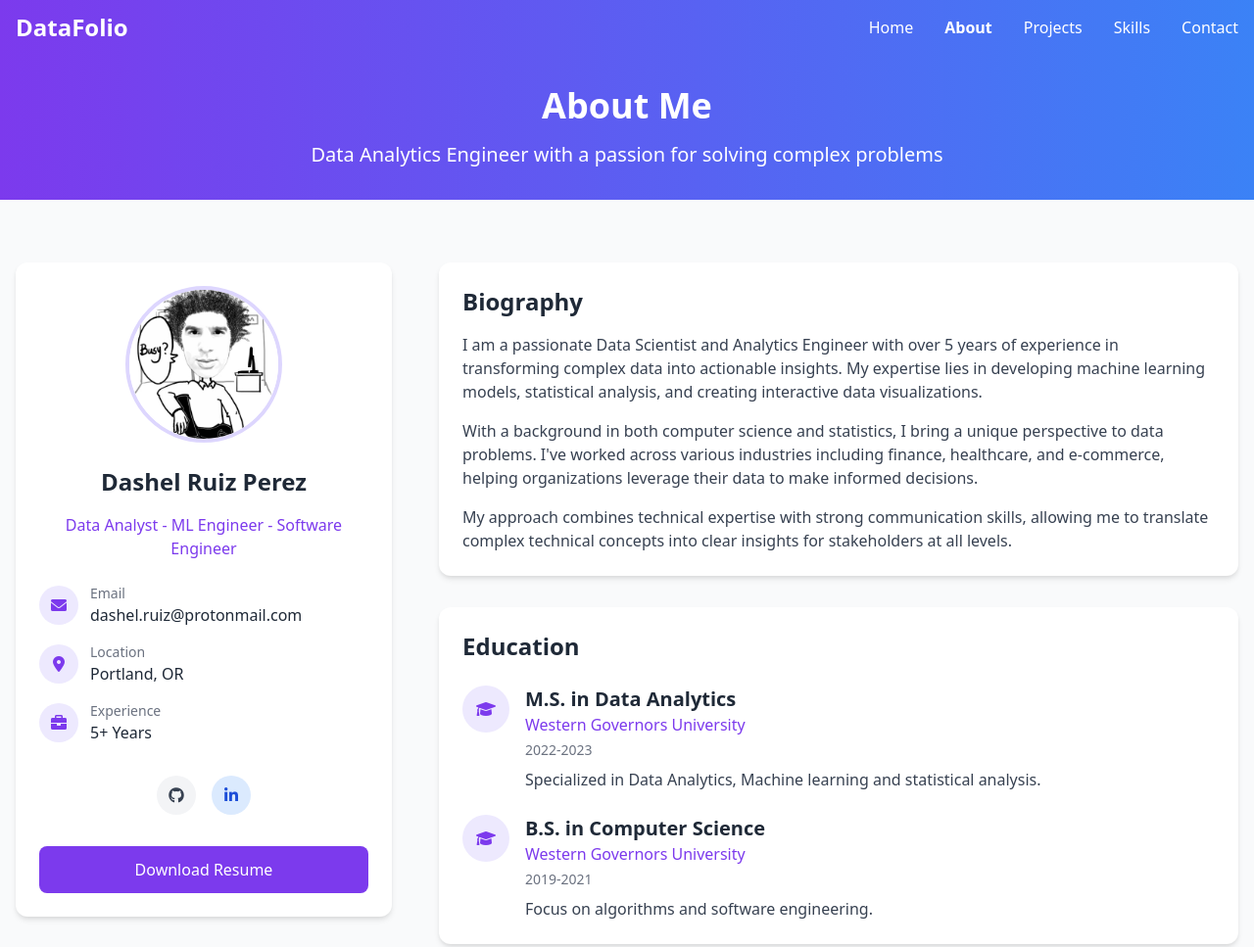
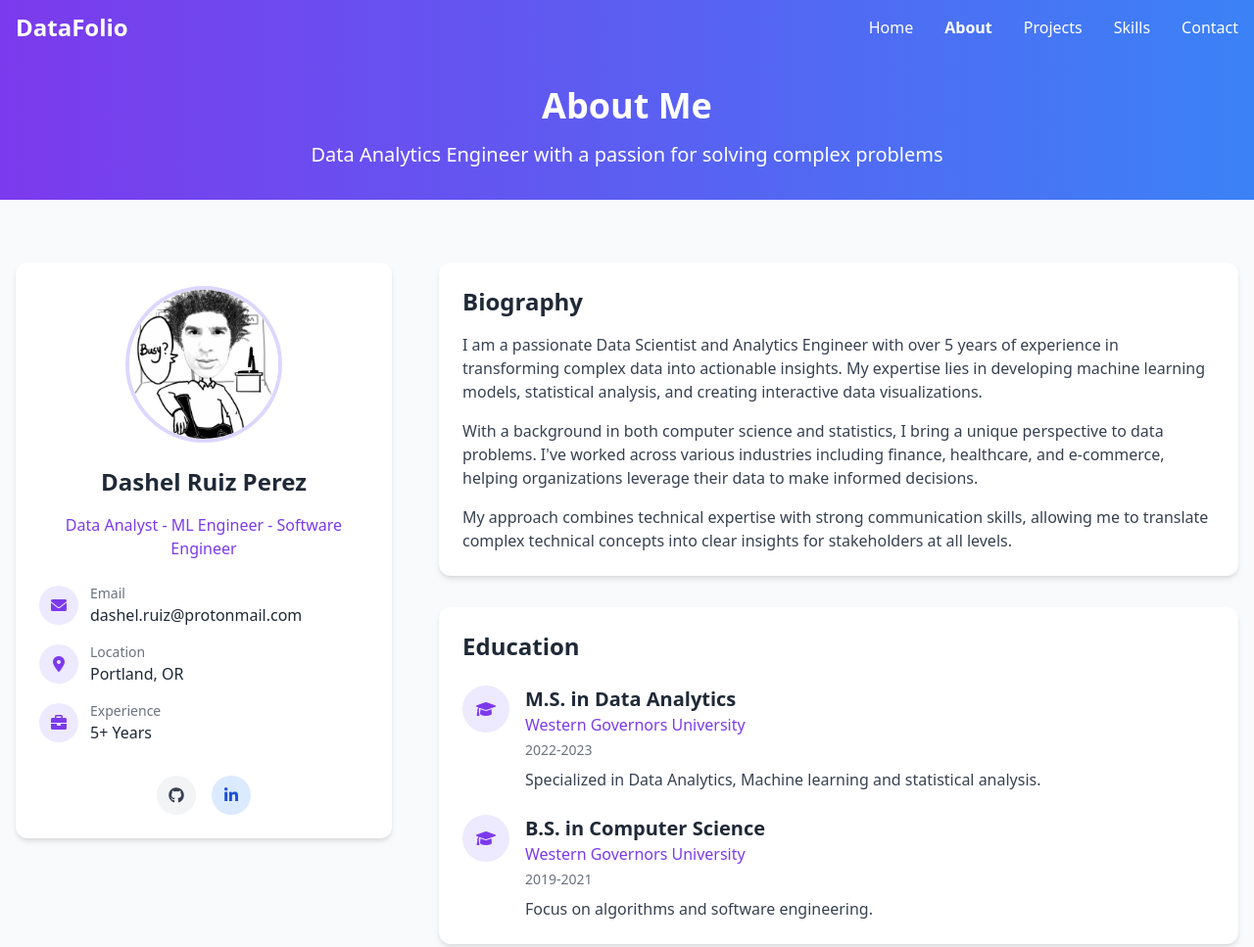
Before and after one commit to DRPproton/portfolio, a plain HTML site: page about.html in a window 1280 px wide. Shown: the top 967 px of the page at 98% size. Drawn offline with nearby package versions, Linux system fonts and the light colour scheme.

Commit message:
not resume download

```diff
--- a/about.html
+++ b/about.html
@@ -116,11 +116,11 @@
                             </a>
                         </div>
 
-                        <div class="mt-8">
+                        <!-- <div class="mt-8">
                             <a href="assets/Resume.pdf" class="block w-full bg-purple-600 hover:bg-purple-700 text-white text-center py-3 rounded-lg transition duration-300" download>
                                 Download Resume
                             </a>
-                        </div>
+                        </div> -->
                     </div>
                 </div>
             </div>
```
